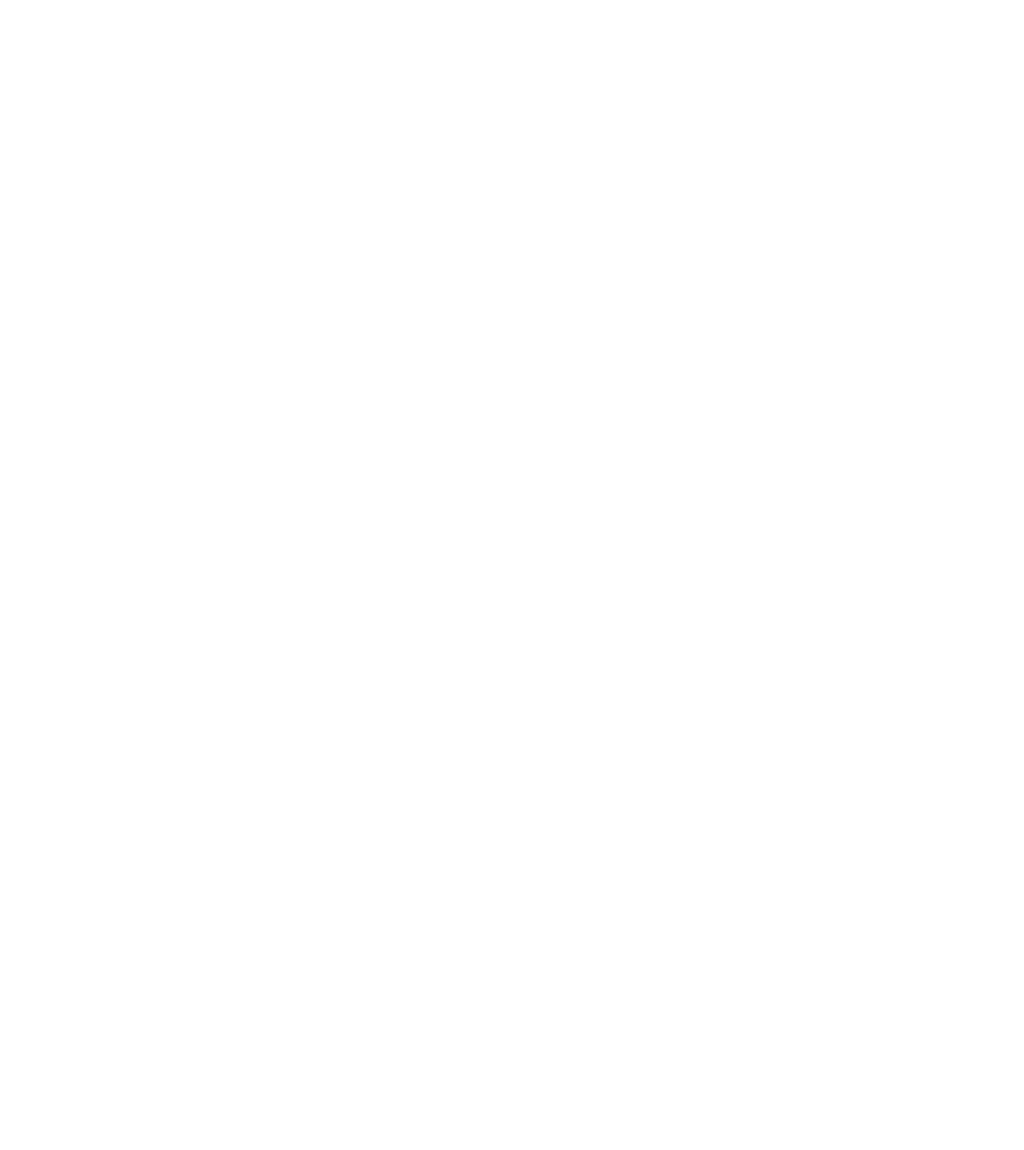
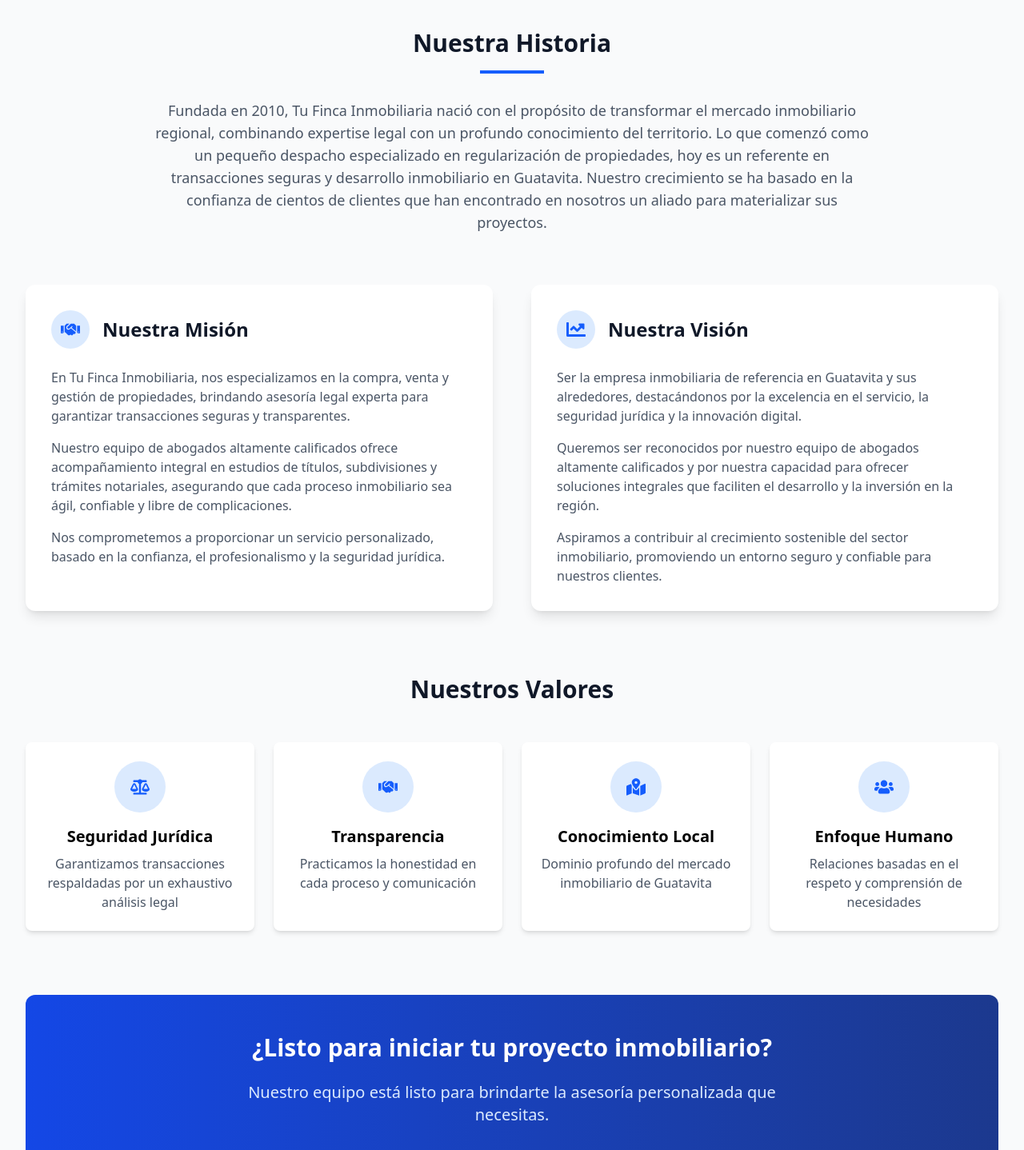
Before and after one commit to Catapultaa/tuFincaProyecto, a React (Vite) app in the folder frontend/: page /sobre-nosotros in a window 1280 px wide. Before the commit this address had no page. Shown: the part 440-1878 px from the top of the page at 80% size. Before the commit the page ends 800 px from the top, so only its background shows below. Built offline with nearby package versions, Linux system fonts and the light colour scheme.

Commit message:
Agregando pagina de Sobre Nosotros

```diff
--- /dev/null
+++ b/frontend/src/features/sobre_nosotros/SobreNosotrosPage.jsx
@@ -0,0 +1,160 @@
+import { FaBalanceScale, FaHandshake, FaChartLine, FaMapMarkedAlt, FaUsers } from 'react-icons/fa';
+import Header from '../home/components/Header';
+import Footer from '../home/components/Footer';
+import TeamMemberCard from './TeamMemberCard';
+import { Link } from 'react-router-dom';
+
+const SobreNosotrosPage = () => {
+  const teamMembers = [
+    {
+      name: "María Fernanda López",
+      position: "Directora Legal",
+      expertise: "Derecho Inmobiliario y Registral",
+      experience: "15 años",
+      image: "/team/maria-lopez.jpg"
+    },
+    {
+      name: "Carlos Andrés Ramírez",
+      position: "Asesor Comercial",
+      expertise: "Negociación y Mercado Inmobiliario",
+      experience: "10 años",
+      image: "/team/carlos-ramirez.jpg"
+    },
+    {
+      name: "Ana Isabel Gómez",
+      position: "Especialista en Trámites",
+      expertise: "Procedimientos Notariales y Registrales",
+      experience: "12 años",
+      image: "/team/ana-gomez.jpg"
+    }
+  ];
+
+  return (
+    <>
+      <Header />
+      <div className="min-h-screen bg-gray-50">
+        {/* Hero Section */}
+        <div className="bg-gradient-to-r from-blue-700 to-blue-900 text-white py-20 px-4 sm:px-6 lg:px-8">
+          <div className="max-w-7xl mx-auto text-center">
+            <h1 className="text-4xl md:text-5xl font-bold mb-6">Sobre Tu Finca Inmobiliaria</h1>
+            <p className="text-xl md:text-2xl max-w-3xl mx-auto">
+              Más de una década brindando seguridad jurídica y soluciones inmobiliarias integrales en Guatavita y sus alrededores
+            </p>
+          </div>
+        </div>
+
+        {/* Nuestra Historia */}
+        <div className="py-16 px-4 sm:px-6 lg:px-8 max-w-7xl mx-auto">
+          <div className="text-center mb-16">
+            <h2 className="text-3xl font-bold text-gray-900 mb-4">Nuestra Historia</h2>
+            <div className="h-1 w-20 bg-blue-600 mx-auto mb-8"></div>
+            <p className="text-lg text-gray-600 max-w-4xl mx-auto">
+              Fundada en 2010, Tu Finca Inmobiliaria nació con el propósito de transformar el mercado inmobiliario regional,
+              combinando expertise legal con un profundo conocimiento del territorio. Lo que comenzó como un pequeño despacho
+              especializado en regularización de propiedades, hoy es un referente en transacciones seguras y desarrollo
+              inmobiliario en Guatavita. Nuestro crecimiento se ha basado en la confianza de cientos de clientes que han
+              encontrado en nosotros un aliado para materializar sus proyectos.
+            </p>
+          </div>
+
+          {/* Misión y Visión */}
+          <div className="grid md:grid-cols-2 gap-12 mb-20">
+            <div className="bg-white p-8 rounded-xl shadow-lg">
+              <div className="flex items-center mb-6">
+                <div className="bg-blue-100 p-3 rounded-full mr-4">
+                  <FaHandshake className="text-blue-600 text-2xl" />
+                </div>
+                <h3 className="text-2xl font-bold text-gray-900">Nuestra Misión</h3>
+              </div>
+              <p className="text-gray-600 mb-4">
+                En Tu Finca Inmobiliaria, nos especializamos en la compra, venta y gestión de propiedades, brindando asesoría legal experta para garantizar transacciones seguras y transparentes.
+              </p>
+              <p className="text-gray-600 mb-4">
+                Nuestro equipo de abogados altamente calificados ofrece acompañamiento integral en estudios de títulos, subdivisiones y trámites notariales, asegurando que cada proceso inmobiliario sea ágil, confiable y libre de complicaciones.
+              </p>
+              <p className="text-gray-600">
+                Nos comprometemos a proporcionar un servicio personalizado, basado en la confianza, el profesionalismo y la seguridad jurídica.
+              </p>
+            </div>
+
+            <div className="bg-white p-8 rounded-xl shadow-lg">
+              <div className="flex items-center mb-6">
+                <div className="bg-blue-100 p-3 rounded-full mr-4">
+                  <FaChartLine className="text-blue-600 text-2xl" />
+                </div>
+                <h3 className="text-2xl font-bold text-gray-900">Nuestra Visión</h3>
+              </div>
+              <p className="text-gray-600 mb-4">
+                Ser la empresa inmobiliaria de referencia en Guatavita y sus alrededores, destacándonos por la excelencia en el servicio, la seguridad jurídica y la innovación digital.
+              </p>
+              <p className="text-gray-600 mb-4">
+                Queremos ser reconocidos por nuestro equipo de abogados altamente calificados y por nuestra capacidad para ofrecer soluciones integrales que faciliten el desarrollo y la inversión en la región.
+              </p>
+              <p className="text-gray-600">
+                Aspiramos a contribuir al crecimiento sostenible del sector inmobiliario, promoviendo un entorno seguro y confiable para nuestros clientes.
+              </p>
+            </div>
+          </div>
+
+          {/* Valores */}
+          <div className="mb-20">
+            <h2 className="text-3xl font-bold text-center text-gray-900 mb-12">Nuestros Valores</h2>
+            <div className="grid sm:grid-cols-2 lg:grid-cols-4 gap-6">
+              <div className="bg-white p-6 rounded-lg shadow-md text-center">
+                <div className="bg-blue-100 w-16 h-16 rounded-full flex items-center justify-center mx-auto mb-4">
+                  <FaBalanceScale className="text-blue-600 text-2xl" />
+                </div>
+                <h3 className="text-xl font-semibold mb-2">Seguridad Jurídica</h3>
+                <p className="text-gray-600">Garantizamos transacciones respaldadas por un exhaustivo análisis legal</p>
+              </div>
+              <div className="bg-white p-6 rounded-lg shadow-md text-center">
+                <div className="bg-blue-100 w-16 h-16 rounded-full flex items-center justify-center mx-auto mb-4">
+                  <FaHandshake className="text-blue-600 text-2xl" />
+                </div>
+                <h3 className="text-xl font-semibold mb-2">Transparencia</h3>
+                <p className="text-gray-600">Practicamos la honestidad en cada proceso y comunicación</p>
+              </div>
+              <div className="bg-white p-6 rounded-lg shadow-md text-center">
+                <div className="bg-blue-100 w-16 h-16 rounded-full flex items-center justify-center mx-auto mb-4">
+                  <FaMapMarkedAlt className="text-blue-600 text-2xl" />
+                </div>
+                <h3 className="text-xl font-semibold mb-2">Conocimiento Local</h3>
+                <p className="text-gray-600">Dominio profundo del mercado inmobiliario de Guatavita</p>
+              </div>
+              <div className="bg-white p-6 rounded-lg shadow-md text-center">
+                <div className="bg-blue-100 w-16 h-16 rounded-full flex items-center justify-center mx-auto mb-4">
+                  <FaUsers className="text-blue-600 text-2xl" />
+                </div>
+                <h3 className="text-xl font-semibold mb-2">Enfoque Humano</h3>
+                <p className="text-gray-600">Relaciones basadas en el respeto y comprensión de necesidades</p>
+              </div>
+            </div>
+          </div>
+
+          {/* CTA */}
+          <div className="bg-gradient-to-r from-blue-700 to-blue-900 rounded-xl p-8 md:p-12 text-white text-center">
+            <h2 className="text-3xl font-bold mb-6">¿Listo para iniciar tu proyecto inmobiliario?</h2>
+            <p className="text-xl text-blue-100 mb-8 max-w-2xl mx-auto">
+              Nuestro equipo está listo para brindarte la asesoría personalizada que necesitas.
+            </p>
+            <div className="flex flex-col sm:flex-row justify-center gap-4">
+              <Link to="/mensaje">
+              <button className="bg-white text-blue-700 hover:bg-blue-50 font-medium py-3 px-8 rounded-lg transition-colors">
+                Contáctanos
+              </button>
+              </Link>
+              <Link to="/">
+              <button className="border border-white text-white hover:bg-white hover:text-blue-700 font-medium py-3 px-8 rounded-lg transition-colors">
+                Ver propiedades
+              </button>
+              </Link>
+            </div>
+          </div>
+        </div>
+      </div>
+      <Footer />
+    </>
+  );
+};
+
+export default SobreNosotrosPage;
--- /dev/null
+++ b/frontend/src/features/sobre_nosotros/TeamMemberCard.jsx
@@ -0,0 +1,24 @@
+// components/TeamMemberCard.jsx
+import React from 'react';
+
+const TeamMemberCard = ({ member }) => {
+  return (
+    <div className="bg-white rounded-xl shadow-md overflow-hidden">
+      <div className="h-48 bg-gray-200 overflow-hidden">
+        <img
+          src={member.image}
+          alt={member.name}
+          className="w-full h-full object-cover"
+        />
+      </div>
+      <div className="p-6">
+        <h3 className="text-xl font-bold text-gray-900 mb-1">{member.name}</h3>
+        <p className="text-blue-600 font-medium mb-2">{member.position}</p>
+        <p className="text-gray-600 mb-3"><span className="font-semibold">Especialidad:</span> {member.expertise}</p>
+        <p className="text-gray-600"><span className="font-semibold">Experiencia:</span> {member.experience}</p>
+      </div>
+    </div>
+  );
+};
+
+export default TeamMemberCard;
--- a/frontend/src/routes/AppRoutes.jsx
+++ b/frontend/src/routes/AppRoutes.jsx
@@ -7,6 +7,7 @@ import PropertyPage from '../features/propiedades/PropertyPage';
 import ScrollToTop from './ScrollToTop';
 import MessagePage from '../features/mensaje/MessagePage';
 import ServiciosPage from '../features/servicios/ServiciosPage';
+import SobreNosotrosPage from '../features/sobre_nosotros/SobreNosotrosPage';
 
 const AppRoutes = () => {
     return(
@@ -22,10 +23,10 @@ const AppRoutes = () => {
                 }/>
 
                 <Route path='/login' element={<LoginPage/>}/>
-                <Route path='/admin' element={<AdminPage/>}/>
                 <Route path="/propiedad/:id" element={<PropertyPage />} />
                 <Route path="/mensaje" element={<MessagePage/>} />
                 <Route path="/servicios" element={<ServiciosPage/>}/>
+                <Route path='/sobre-nosotros' element={<SobreNosotrosPage/>}/>
             </Routes>
         </Router>
     )
```
